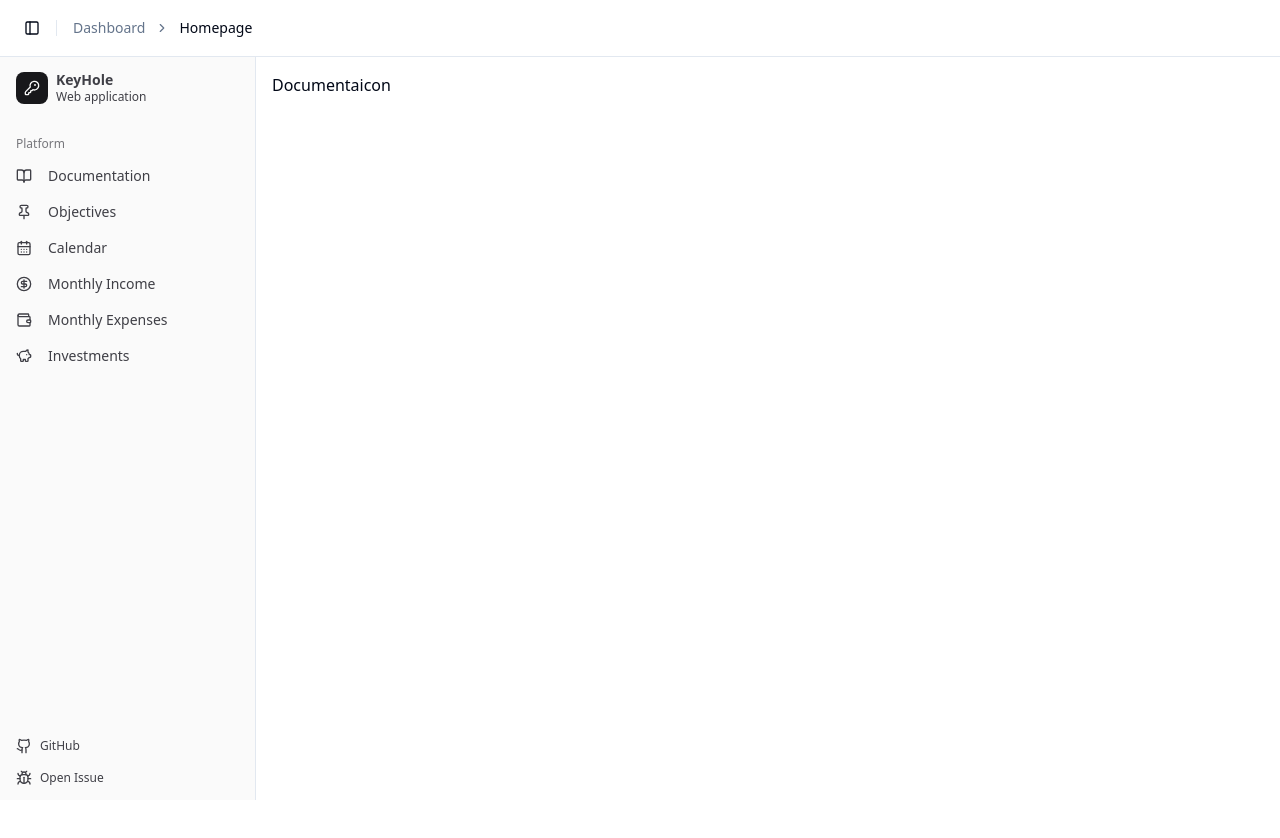
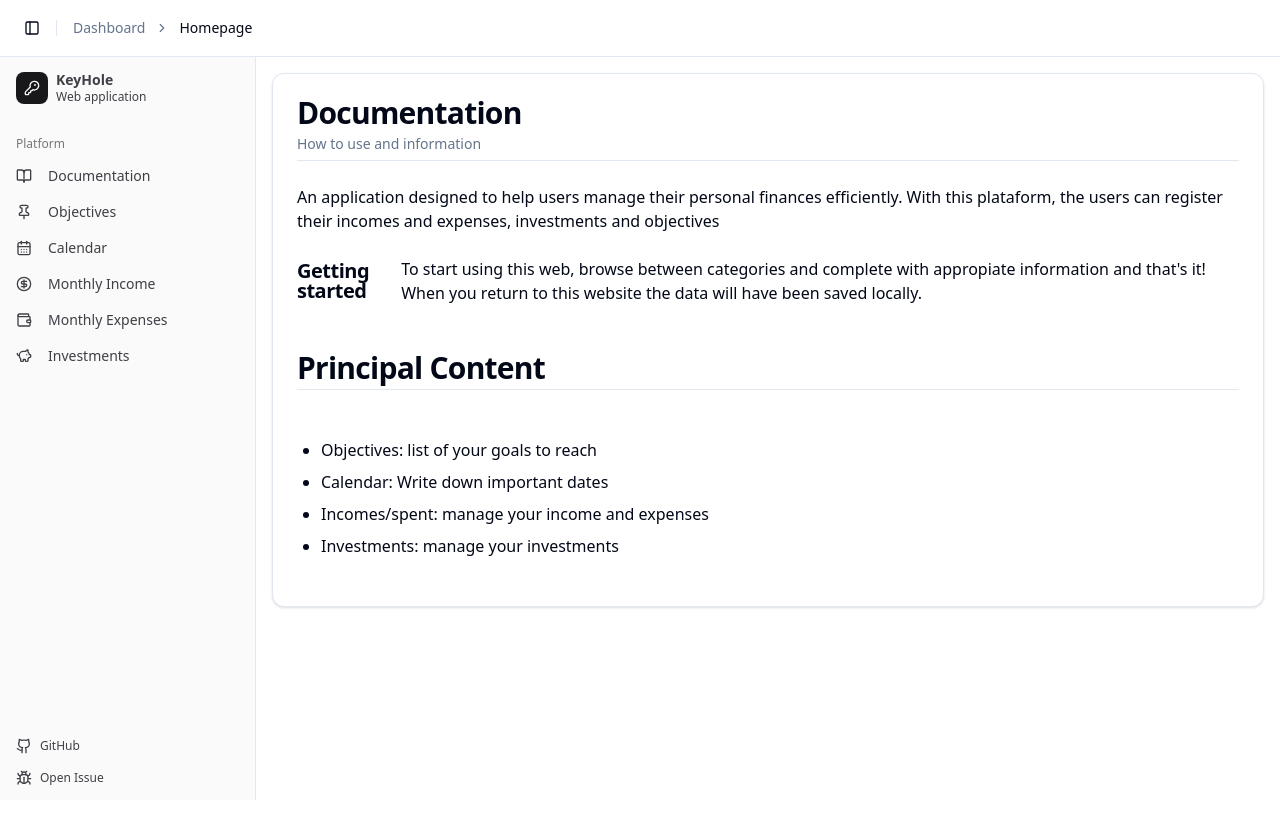
Before and after one commit to Gonzaa21/KeyHoleFront, a React (Vite) app: page /dashboard/docs in a window 1280 px wide. Shown: the top 838 px of the page. Built offline with nearby package versions, Linux system fonts and the light colour scheme.

Commit message:
Adding docs component

```diff
--- a/src/app/dashboard/docs/page.jsx
+++ b/src/app/dashboard/docs/page.jsx
@@ -1,6 +1,42 @@
+import {
+    Card,
+    CardContent,
+    CardDescription,
+    CardFooter,
+    CardHeader,
+    CardTitle,
+  } from "@/components/ui/card"
+import { Separator } from "@/components/ui/separator"
+
 function Documentation() {
     return (
-        <div className="">Documentaicon</div>
+        <Card>
+            <CardHeader>
+                <CardTitle>Documentation</CardTitle>
+                <CardDescription>How to use and information</CardDescription>
+                <Separator/>
+            </CardHeader>
+            <CardContent>
+                <p>An application designed to help users manage their personal finances efficiently. With this plataform, the users can register their incomes and expenses, investments and objectives</p>
+            </CardContent>
+            <CardFooter className="flex flex-wrap md:flex-nowrap">
+                <h1 className="font-semibold text-xl leading-none tracking-tight pb-3 md:pb-0 md:pr-3">Getting started</h1>
+                <p>To start using this web, browse between categories and complete with appropiate information and that's it! When you return to this website the data will have been saved locally.</p>
+            </CardFooter>
+            <CardHeader>
+                <CardTitle>Principal Content</CardTitle>
+                <Separator/>
+            </CardHeader>
+            <CardContent>
+            <ul className="my-6 ml-6 list-disc [&>li]:mt-2">
+                <li>Objectives: list of your goals to reach</li>
+                <li>Calendar: Write down important dates</li>
+                <li>Incomes/spent: manage your income and expenses</li>
+                <li>Investments: manage your investments</li>
+            </ul>
+            </CardContent>
+        </Card>
+
     )
 }
 
--- a/src/components/ui/card.jsx
+++ b/src/components/ui/card.jsx
@@ -21,7 +21,7 @@ CardHeader.displayName = "CardHeader"
 const CardTitle = React.forwardRef(({ className, ...props }, ref) => (
   <div
     ref={ref}
-    className={cn("font-semibold leading-none tracking-tight", className)}
+    className={cn("font-semibold text-3xl leading-none tracking-tight", className)}
     {...props} />
 ))
 CardTitle.displayName = "CardTitle"
```
